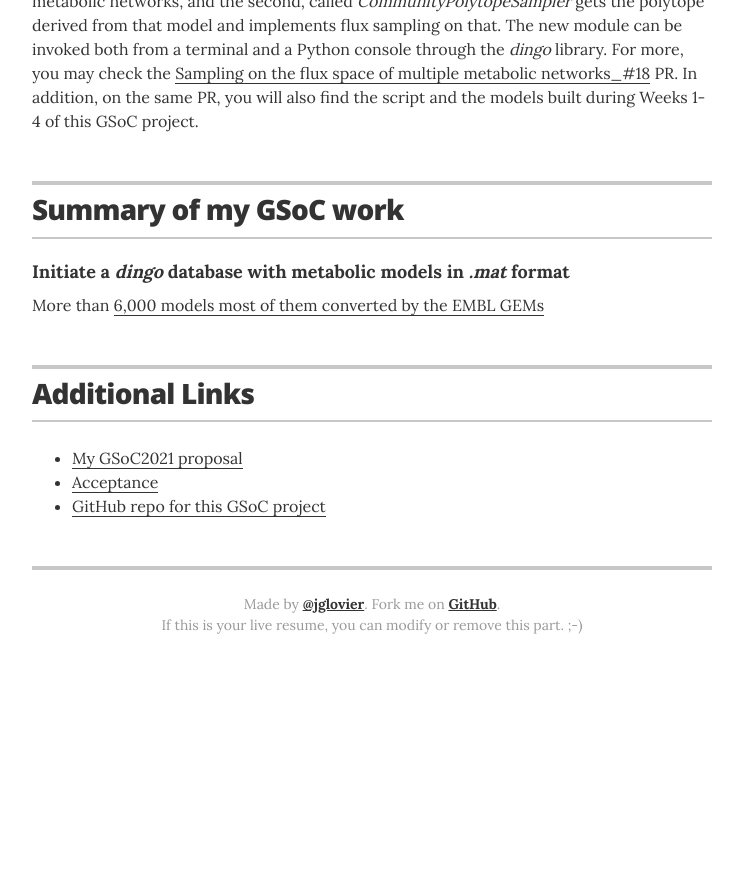
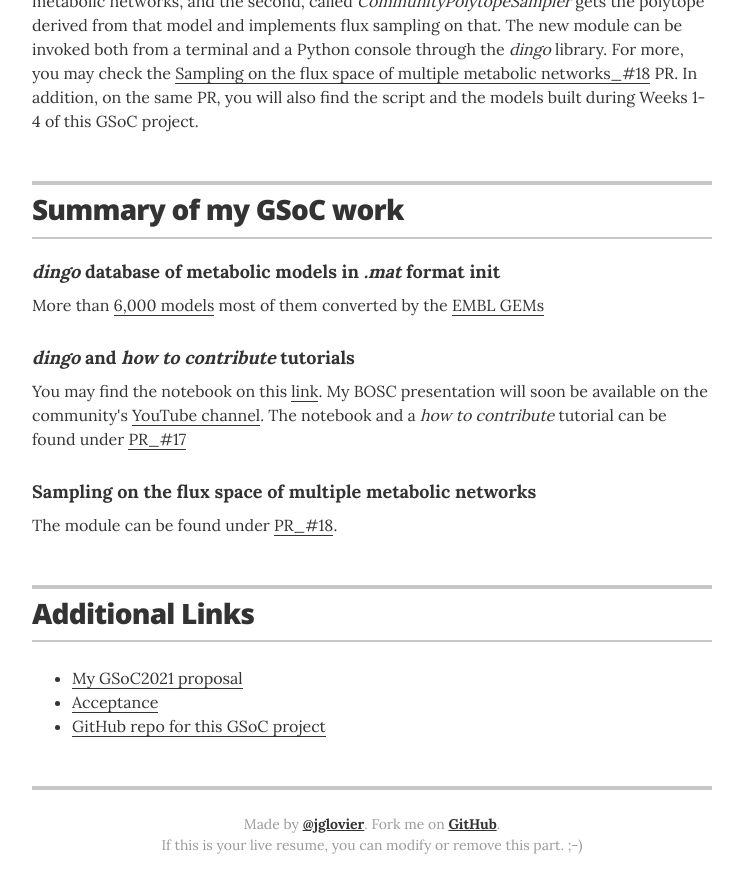
Before and after one commit to hariszaf/gsoc2021, a Jekyll site: the page built from index.html, in a window 1280 px wide and 900 px high, scrolled down 3273 px. Shown: the top 893 px of the window, without its empty margins (268-1011 px from the left). Built offline with Jekyll 4.4.1, drawn with Linux system fonts in a browser that asks for light colours; before the commit the page ends 3957 px from its top, so only the background shows below that.

Commit message:
summary added

```diff
--- a/_data/skills.yml
+++ b/_data/skills.yml
@@ -1,4 +1,11 @@
 # Summary of my GSoC work
 # Metabolic models in .mat format
-- skill: Initiate a <em>dingo</em> database with metabolic models in <em>.mat</em> format
-  description: More than  <a href="https://github.com/hariszaf/dingo/tree/pairs/embl_gems">6,000 models</em> most of them converted by the <a href="https://github.com/cdanielmachado/embl_gems">EMBL GEMs</a>
+- skill: <em>dingo</em> database of metabolic models in <em>.mat</em> format init
+  description: More than <a href="https://github.com/hariszaf/dingo/tree/pairs/embl_gems">6,000 models</em></a> most of them converted by the <a href="https://github.com/cdanielmachado/embl_gems">EMBL GEMs</a>
+
+
+- skill: <em>dingo</em> and <em>how to contribute</em> tutorials
+  description: You may find the notebook on this <a href="https://colab.research.google.com/drive/1AdXCo6tMBV4lPDYWWOXhzcM0wg30OOIx?usp=sharing">link</a>. My BOSC presentation will soon be available on the community's <a href="https://www.youtube.com/playlist?list=PLir-OOQiOhXZ6jV_cld3Hp-C_0m4aCznk">YouTube channel</a>. The notebook and a <em>how to contribute</em> tutorial can be found under <a href="https://github.com/GeomScale/dingo/pull/17">PR_#17</a>
+
+- skill: Sampling on the flux space of multiple metabolic networks
+  description: The module can be found under <a href="https://github.com/GeomScale/dingo/pull/18">PR_#18</a>.
```
